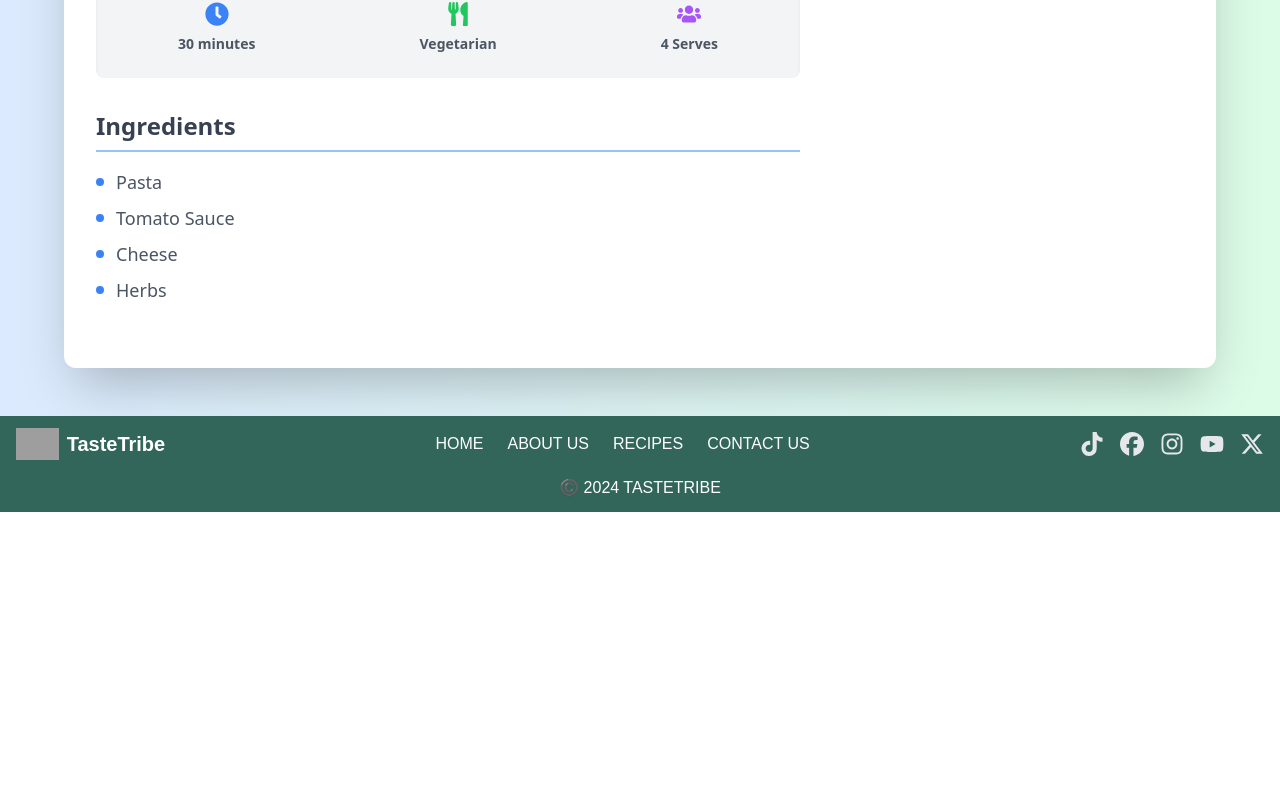
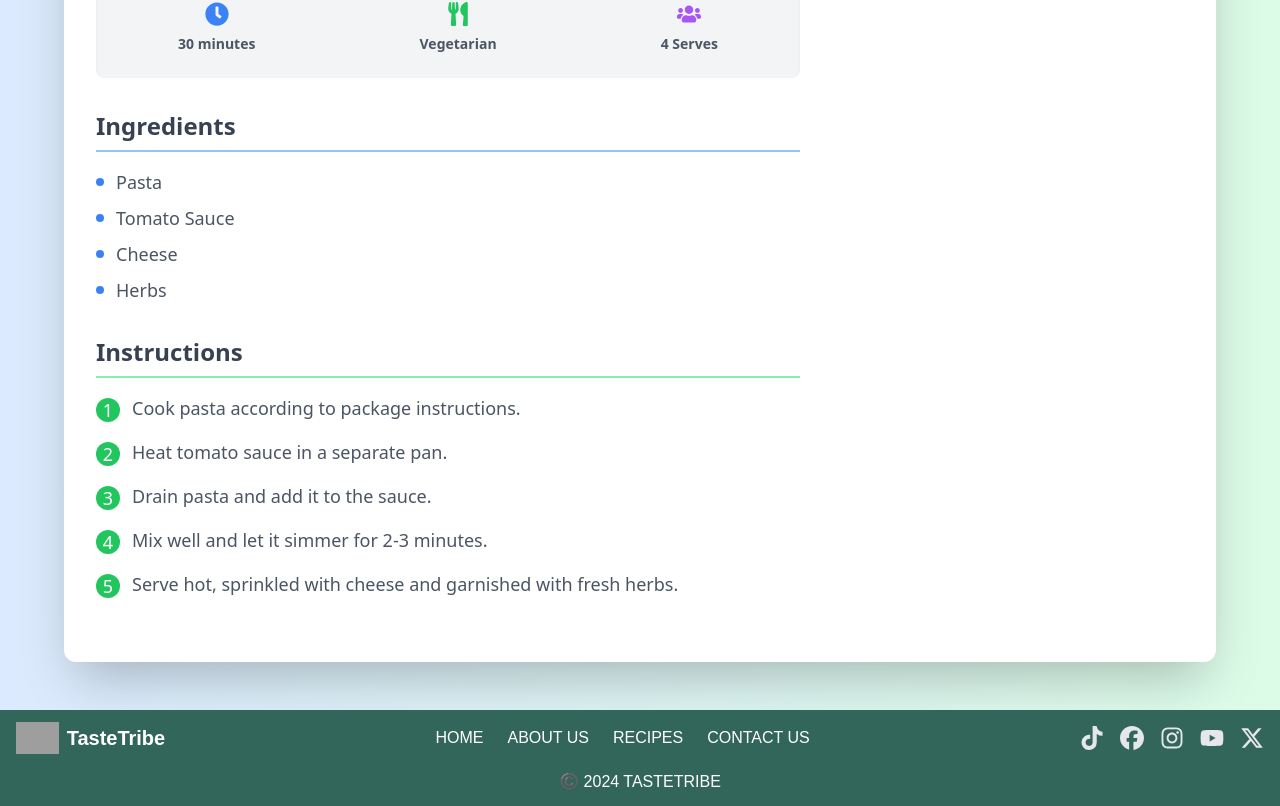
Before and after one commit to Nicolex0/TasteTribe_2.0, a React (Vite) app in the folder client/: page /recipeinfo in a window 1280 px wide. Shown: the part 778-1584 px from the top of the page. Before the commit the page ends 1290 px from the top, so only its background shows below. Built offline with nearby package versions, Linux system fonts and the light colour scheme; grey boxes are pictures that could not be loaded.

Commit message:
Adds recipe's instructions to the form

```diff
--- a/client/src/pages/RecipeInfo/RecipeInfo.jsx
+++ b/client/src/pages/RecipeInfo/RecipeInfo.jsx
@@ -97,6 +97,18 @@ const RecipeInfo = () => {
               </ul>
             </div>
 
+            <div className="mb-8">
+              <h2 className="text-2xl font-semibold text-gray-700 mb-4 border-b-2 border-green-300 pb-2">Instructions</h2>
+              <ol className="list-none text-gray-600 space-y-4">
+                {recipe.instructions.map((instruction, index) => (
+                  <li key={index} className="text-lg flex items-start">
+                    <span className="w-6 h-6 bg-green-500 text-white rounded-full flex items-center justify-center mr-3 mt-1 flex-shrink-0">{index + 1}</span>
+                    {instruction}
+                  </li>
+                ))}
+              </ol>
+            </div>
+
             </div>
             </div>
             </div>
```
